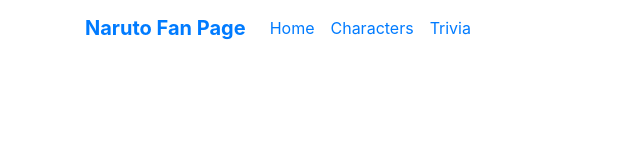
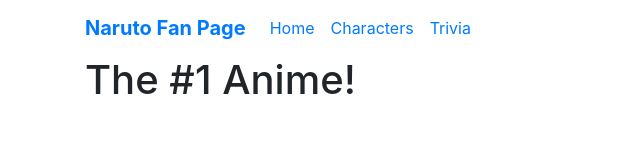
Before and after one commit to farshad-s/Naruto-Fan-Page, a website: page src/index.html in a window 1280 px wide. Shown: the whole page, without its empty margins (0-640 px from the left). Drawn offline with nearby package versions, Linux system fonts and the light colour scheme.

Commit message:
added container with text

```diff
--- a/src/index.html
+++ b/src/index.html
@@ -35,6 +35,15 @@
           </ul>
         </div>
       </nav>
+      <div class="view">
+        <div class="container">
+          <div class="row">
+            <div class="col-md-6 text-center text-md-left">
+              <h1>The #1 Anime!</h1>
+            </div>
+          </div>
+        </div>
+      </div>
     </header>
 
     <script src="scripts/main.js"></script>
```
